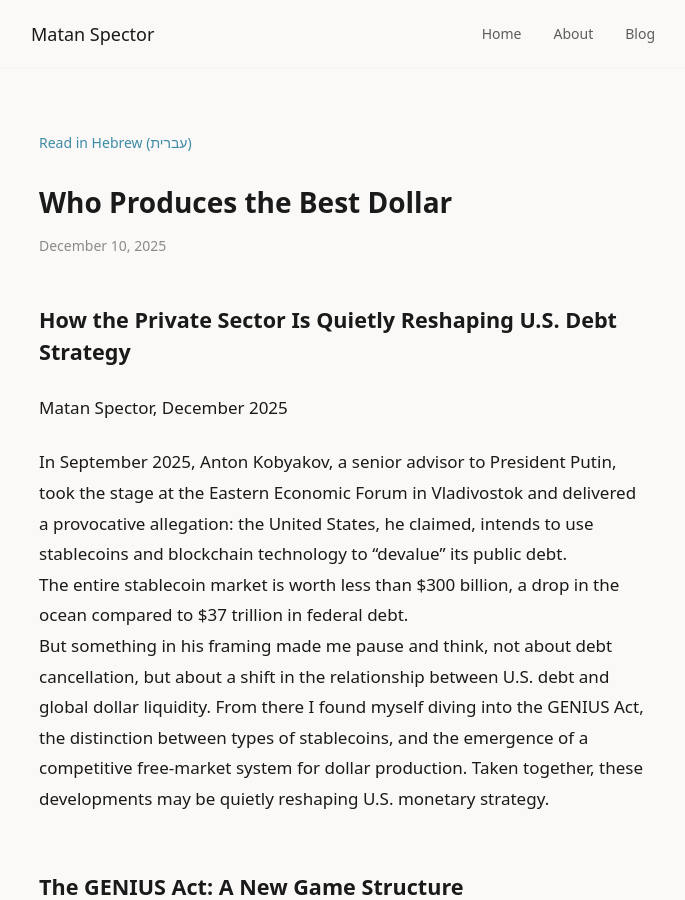
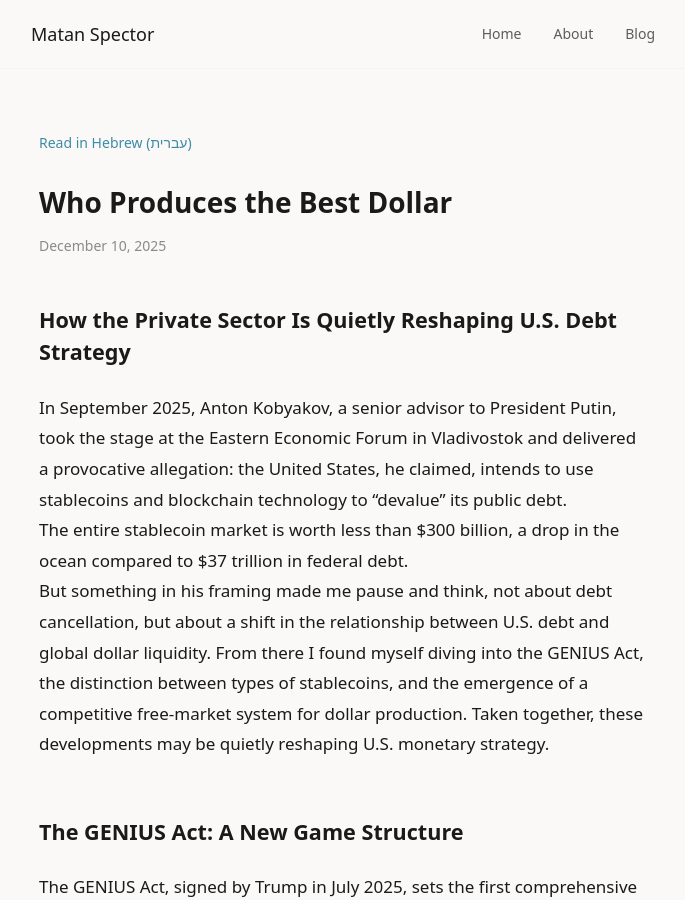
Before and after one commit to matantor/matantor.github.io, a Jekyll site: the page built from _posts/2025-12-10-who-produces-the-best-dollar.md, in a window 1280 px wide and 900 px high. Shown: the whole window, without its empty margins (297-982 px from the left). Built offline with Jekyll 4.4.1, drawn with Linux system fonts in a browser that asks for light colours; nearby versions of some CDN libraries.

Commit message:
Remove about tagline and extra title in essay

```diff
--- a/_layouts/about.html
+++ b/_layouts/about.html
@@ -5,7 +5,6 @@ layout: default
 <article class="max-w-xl mx-auto">
   <!-- Page Title -->
   <header class="mb-12">
-    <p class="text-subtle text-sm mb-3 tracking-wide">Thinking in public about investing, crypto, and the future</p>
     <h1 class="text-2xl font-semibold text-ink">About</h1>
   </header>
 
--- a/_posts/2025-12-10-who-produces-the-best-dollar.md
+++ b/_posts/2025-12-10-who-produces-the-best-dollar.md
@@ -8,7 +8,6 @@ date: 2025-12-10
 ---
 
 ## How the Private Sector Is Quietly Reshaping U.S. Debt Strategy
-Matan Spector, December 2025
 
 In September 2025, Anton Kobyakov, a senior advisor to President Putin, took the stage at the Eastern Economic Forum in Vladivostok and delivered a provocative allegation: the United States, he claimed, intends to use stablecoins and blockchain technology to “devalue” its public debt.
 The entire stablecoin market is worth less than $300 billion, a drop in the ocean compared to $37 trillion in federal debt.
```
